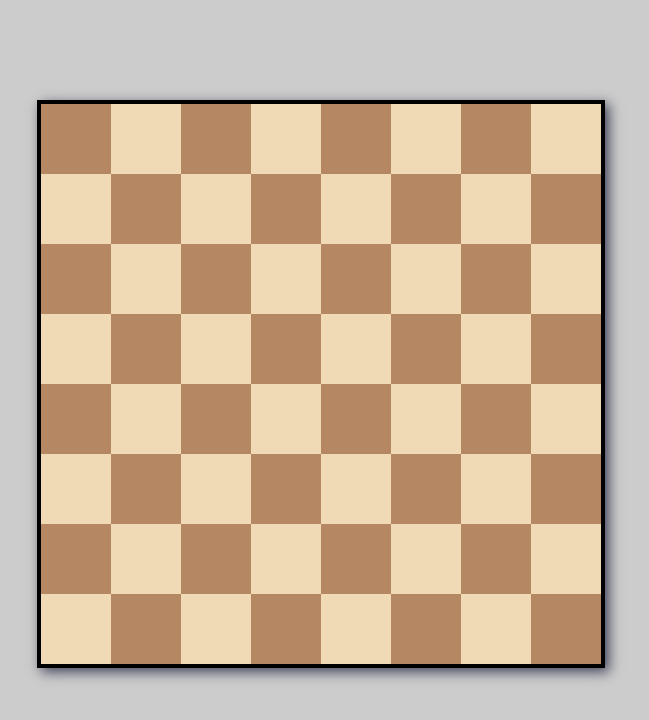
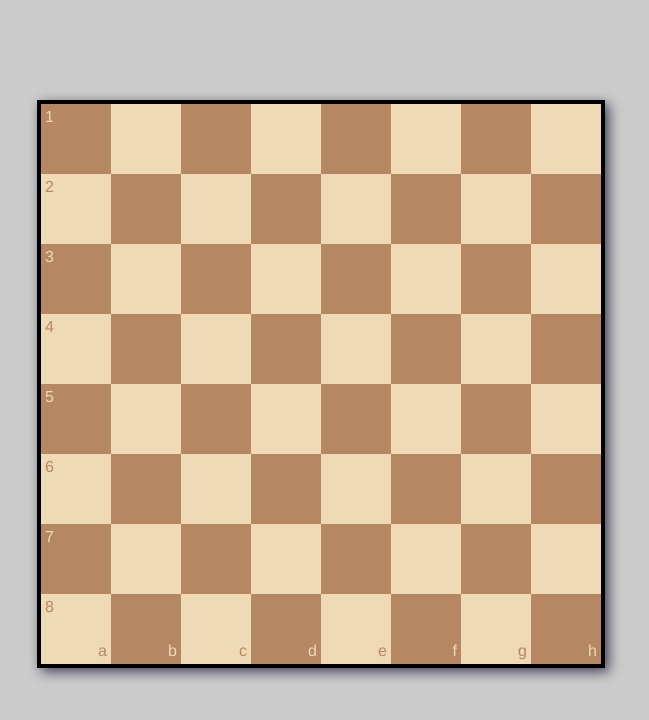
Before and after one commit to MrBartusek/d-chess, a website with bundled scripts: page index.html in a window 1280 px wide. Shown: the whole page, without its empty margins (319-968 px from the left). Built offline with nearby package versions, Linux system fonts and the light colour scheme.

Commit message:
Generate notation

```diff
--- a/src/UIManager.ts
+++ b/src/UIManager.ts
@@ -13,10 +13,12 @@ export class UIManager {
 
 	private generateBoard() {
 		const board = document.getElementById('board')!;
+
 		for (let x = 0; x < 8; x++) {
 			const row = document.createElement('div');
 			row.classList.add('row');
 			row.id = `row-${x}`;
+			board.appendChild(row);
 			for (let y = 0; y < 8; y++) {
 				const tile = document.createElement('div');
 				tile.classList.add('tile');
@@ -26,8 +28,21 @@ export class UIManager {
 					tile.classList.add('tile-variant');
 				}
 				row.appendChild(tile);
+
+				if (y == 0) {
+					const notation = document.createElement('div');
+					notation.classList.add('notation', 'notation-top');
+					notation.textContent = `${x + 1}`;
+					tile.appendChild(notation);
+				}
+				if (x == 7) {
+					const letters = 'abcdefgh';
+					const notation = document.createElement('div');
+					notation.classList.add('notation', 'notation-bot');
+					notation.textContent = letters.split('')[y];
+					tile.appendChild(notation);
+				}
 			}
-			board.appendChild(row);
 		}
 	}
 }
--- a/static/style.css
+++ b/static/style.css
@@ -1,5 +1,6 @@
 body {
     background-color: #ccc;
+    font-family: "Helvetica Neue", Helvetica, Arial, sans-serif;
 }
 
 #board {
@@ -14,11 +15,29 @@ body {
 }
 
 .tile {
+    position: relative;
     width: 70px;
     height: 70px;
     background-color: #b58863;
+    color: #f0d9b5;
 }
 
 .tile-variant {
     background-color: #f0d9b5;
+    color: #b58863;
 }
+
+.notation {
+    position: absolute;
+    font-size: 16px;
+}
+
+.notation-top {
+    top: 4px;
+    left: 4px;
+}
+
+.notation-bot {
+    bottom: 4px;
+    right: 4px;
+}
```
